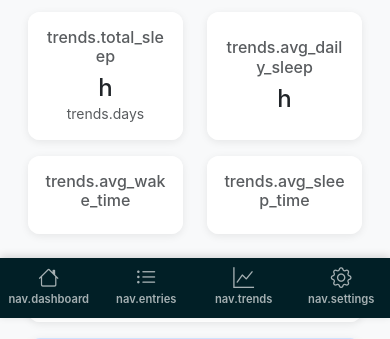
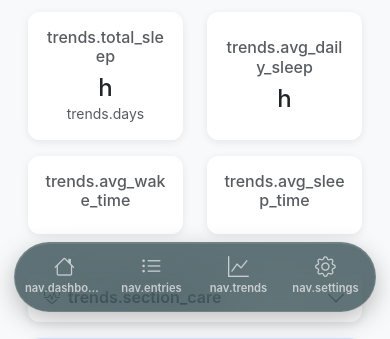
Before and after one commit to Sleepwalker86/myBaby, a Python web app: template app/templates/trends.html in a window 390 px wide. Shown: the part 526-865 px from the top of the page. Run offline with Jinja, Linux system fonts and the light colour scheme; the template is opened without the code that fills it, so the values that code supplies are empty; some libraries are stand-ins or nearby versions.

Commit message:
design: schwebende Pillenform für die mobile Bottom-Tab-Bar (#78)
Rundet die untere Tab-Leiste links/rechts vollständig ab (Kapselform,
ähnlich Apples Liquid-Glass-Tab-Bars) statt der bisherigen vollflächigen
Rechteckleiste, inkl. Glass-Effekt (Blur/Transparenz) und korrektem
Abstand zum iPhone-Home-Indicator über safe-area-inset-bottom.

Co-authored-by: Claude Sonnet 5 <noreply@anthropic.com>

```diff
--- a/app/templates/base.html
+++ b/app/templates/base.html
@@ -424,19 +424,23 @@
             }
         }
 
-        /* Bottom-Tab-Bar ersetzt auf Mobile das Burger-Menü (Issue #76) */
+        /* Bottom-Tab-Bar ersetzt auf Mobile das Burger-Menü (Issue #76).
+           Schwebende Pillenform (Kapsel): border-radius größer als die halbe
+           Höhe rundet links/rechts vollständig ab, ähnlich Apples Liquid-Glass-Tab-Bars. */
         .bottom-nav {
             display: none;
             position: fixed;
-            bottom: 0;
-            left: 0;
-            right: 0;
+            bottom: max(6px, env(safe-area-inset-bottom));
+            left: max(14px, env(safe-area-inset-left));
+            right: max(14px, env(safe-area-inset-right));
             z-index: 1030;
-            background: var(--color-teal-darker);
-            box-shadow: 0 -2px 8px rgba(0,0,0,0.15);
-            padding-bottom: env(safe-area-inset-bottom);
-            padding-left: env(safe-area-inset-left);
-            padding-right: env(safe-area-inset-right);
+            background: rgba(1, 31, 38, 0.62);
+            backdrop-filter: blur(26px) saturate(200%);
+            -webkit-backdrop-filter: blur(26px) saturate(200%);
+            border: 1px solid rgba(255, 255, 255, 0.12);
+            border-radius: 999px;
+            box-shadow: 0 8px 24px rgba(0, 0, 0, 0.25), inset 0 1px 0 rgba(255, 255, 255, 0.1);
+            padding: 6px;
         }
 
         .bottom-nav-link {
@@ -446,14 +450,15 @@
             align-items: center;
             justify-content: center;
             gap: 2px;
-            min-height: 56px;
+            min-height: 52px;
             min-width: 0;
-            padding: 10px 4px;
+            padding: 8px 4px;
+            border-radius: 999px;
             color: rgba(255, 255, 255, 0.65);
             text-decoration: none;
             font-size: 0.7rem;
             font-weight: 600;
-            transition: color 0.2s ease;
+            transition: color 0.2s ease, background-color 0.2s ease;
         }
 
         .bottom-nav-link span {
@@ -470,6 +475,7 @@
 
         .bottom-nav-link.active {
             color: white;
+            background: rgba(255, 255, 255, 0.14);
         }
 
         @media (max-width: 991.98px) {
@@ -480,7 +486,7 @@
             }
 
             body {
-                padding-bottom: calc(76px + env(safe-area-inset-bottom));
+                padding-bottom: calc(88px + max(6px, env(safe-area-inset-bottom)));
             }
 
             .bottom-nav {
```
